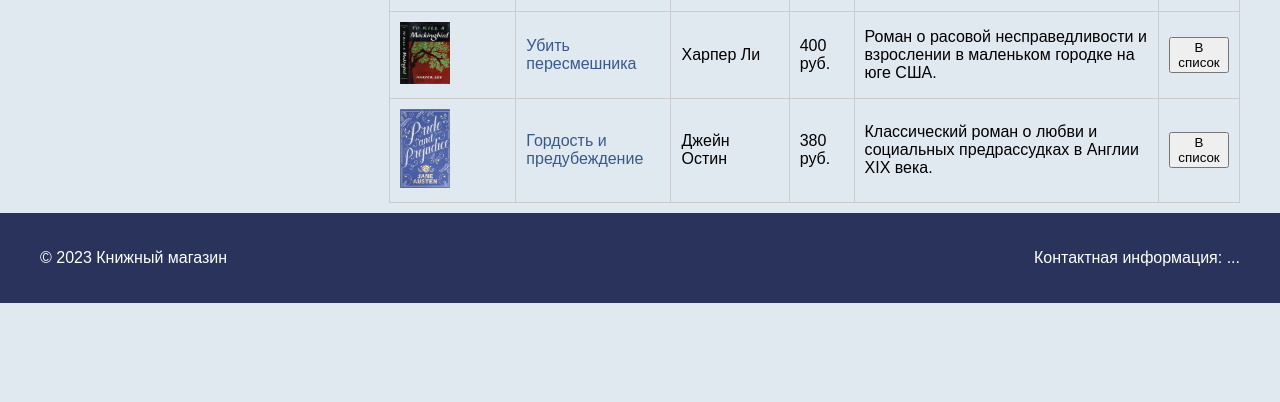
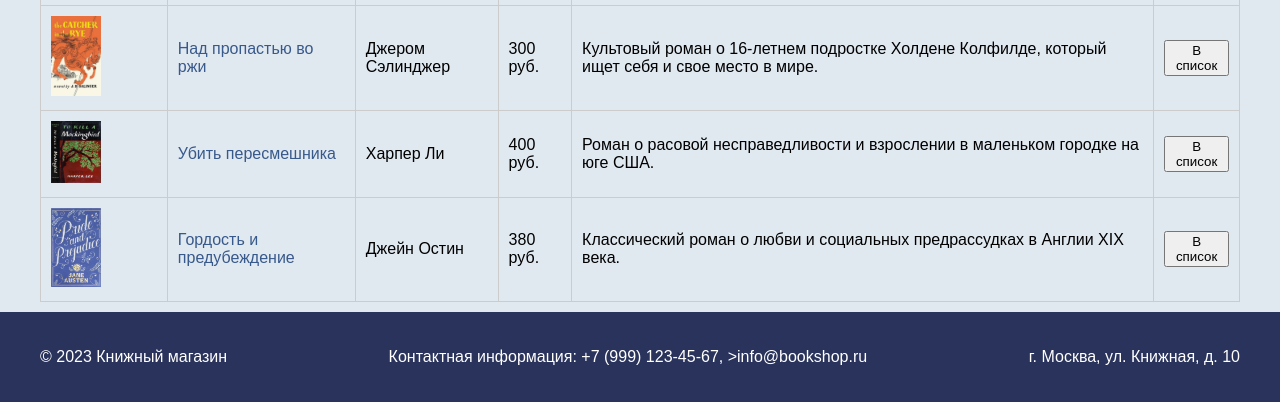
Before and after one commit to MantyZOR/Web2, a plain HTML site: page shop.html in a window 1280 px wide. Shown: the part 518-920 px from the top of the page. Before the commit the page ends 821 px from the top, so only its background shows below. Drawn offline with Linux system fonts and the light colour scheme.

Commit message:
Cotrol2
version 2

```diff
--- a/shop.html
+++ b/shop.html
@@ -32,14 +32,15 @@
 
 <main>
   <section class="shop">
-    <div class="container shop-container">
+    <div class="container">
+      <div class="shop-container">
         <h2>Магазин</h2>
         <div class="filters">
           <button data-filter="cheap">Самые дешевые</button>
           <button data-filter="expensive">Самые дорогие</button>
           <button data-filter="all">Все</button>
         </div>
-      <table class="books-table" id ="books-table">
+        <table class="books-table" id="books-table">
           <thead>
           <tr>
             <th>Изображение</th>
@@ -54,15 +55,19 @@
           </tbody>
         </table>
       </div>
+    </div>
   </section>
 </main>
 
 <footer>
   <div class="container">
     <p>© 2023 Книжный магазин</p>
-    <p>Контактная информация: ...</p>
+    <p>Контактная информация: <a href="tel:+79991234567" class="hyper-link">+7 (999) 123-45-67</a>, <a
+            href="mailto:info@bookshop.ru" class="hyper-link">>info@bookshop.ru</a></p>
+    <p>г. Москва, ул. Книжная, д. 10</p>
   </div>
 </footer>
+
 <script src="scripts/utils.js"></script>
 <script src="scripts/data.js"></script>
 <script src="scripts/auth.js"></script>
--- a/styles/main.css
+++ b/styles/main.css
@@ -213,7 +213,6 @@
     justify-content: space-between;
     align-items: center;
     gap: 15px;
-    width: 500px;
 }
 
 .cart .book-info{
@@ -230,6 +229,7 @@
 
 .shop-container h2{
     margin: 0 0 20px 0;
+    text-align: center;
 }
 
 /* Footer */
@@ -481,3 +481,7 @@
     from {opacity: .4}
     to {opacity: 1}
 }
+
+.hyper-link {
+    color: white;
+}
```
Also changed, not shown: about.html (+3 -1 lines), cart.html (+3 -1 lines), feedback.html (+3 -1 lines), index.html (+3 -1 lines), product.html (+3 -1 lines), register.html (+3 -2 lines). Lines whose indentation alone changed are shown as unchanged.
